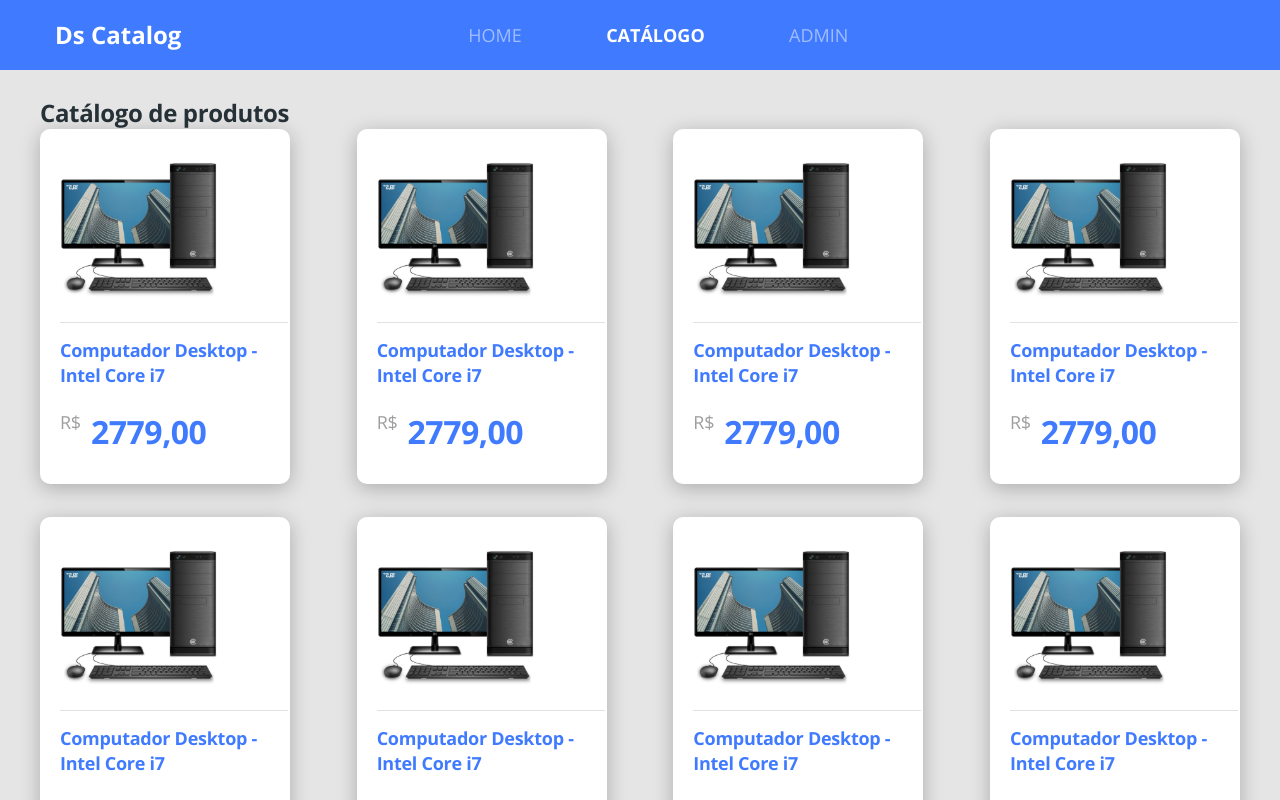
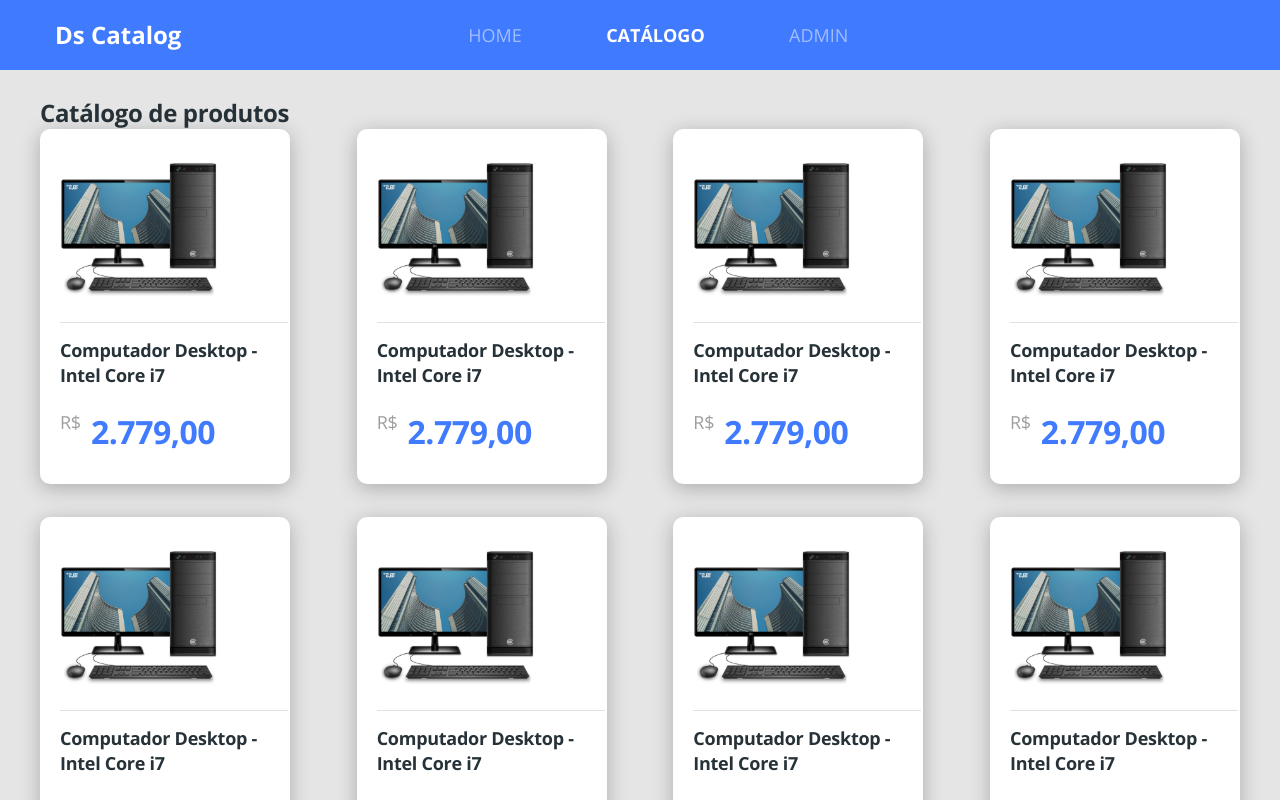
Before and after one commit to isacfarias/dscatalog-bootcamp-devsuperior, a React (Create React App) app in the folder front-web/: page /products in a window 1280 px wide. Shown: the top 800 px of the page. Built offline with nearby package versions, Linux system fonts and the light colour scheme.

Commit message:
add componente price

```diff
--- a/front-web/src/pages/Catalog/components/ProductCard/index.tsx
+++ b/front-web/src/pages/Catalog/components/ProductCard/index.tsx
@@ -1,6 +1,9 @@
 import React from 'react';
+import ProductPrice from '../ProductPrice';
 import { ReactComponent as ProdcuctImage } from '../../../../core/assets/images/product.svg'
 import './styles.scss';
+
+
 
 const ProductCard = () => (
     <div className="card-base border-radios-10 product-card">
@@ -9,10 +12,9 @@ const ProductCard = () => (
             <h6 className="product-name">
                 Computador Desktop - Intel Core i7
             </h6>
-            <div className="prodct-price-container">
-                <span className="product-currency">R$</span>
-                <h3 className="product-price">2779,00</h3>
-            </div>
+
+            <ProductPrice price="2.779,00"/>
+
         </div>
     </div>
 
--- a/front-web/src/pages/Catalog/components/ProductCard/styles.scss
+++ b/front-web/src/pages/Catalog/components/ProductCard/styles.scss
@@ -12,24 +12,5 @@
     font-size: 18px;
     line-height: 25px;
     letter-spacing: -0.015em;
+    color: #263238;
 }
-
-.prodct-price-container {
-    margin-top: 22px;
-    display: flex;
-}
-
-.product-currency {
-    font-size: 18px;
-    line-height: 25px;
-    letter-spacing: -0.015em;
-    color: #9e9e9e;
-}
-
-.product-price {
-    margin-left: 10px;
-    font-size: 32px;
-    line-height: 44px;
-    letter-spacing: -0.015em;
-    color: #407bff;
-}
--- a/front-web/src/pages/Catalog/components/ProductDetails/index.tsx
+++ b/front-web/src/pages/Catalog/components/ProductDetails/index.tsx
@@ -1,6 +1,7 @@
 import React from 'react';
 import { useParams } from 'react-router';
 import { Link } from 'react-router-dom';
+import ProductPrice from '../ProductPrice';
 import { ReactComponent as ArrowIcon } from '../../../../core/assets/images/arrow.svg';
 import { ReactComponent as ProductImage } from '../../../../core/assets/images/product.svg';
 import './styles.scss';
@@ -17,7 +18,7 @@ const ProductDetails = () => {
     return (
         <div className="product-details-container">
             <div className="card-base border-radios-20 product-datails">
-                <Link to="/produts" className="product-datails-goback">
+                <Link to="/products" className="product-datails-goback">
                     <ArrowIcon className="icon-goback" />
                     <h1 className="text-goback">Voltar</h1>
                 </Link>
@@ -30,8 +31,9 @@ const ProductDetails = () => {
                         <h1 className="product-datails-name">
                             Computador Desktop - Intel Core i7
                         </h1>
-                        <span className="product-currency">R$</span>
-                        <h3 className="product-price">2779,00</h3>
+
+                        <ProductPrice price="3.779,00" />
+
                     </div>
 
                     <div className="col-6 product-details-card border-radios-20">
--- a/front-web/src/pages/Catalog/components/ProductDetails/styles.scss
+++ b/front-web/src/pages/Catalog/components/ProductDetails/styles.scss
@@ -7,3 +7,7 @@
 .product-datails {
     padding: 50px 60px 90px 60px;
 }
+
+.product-datails .product-price {
+    font-size: 48px;
+}
--- /dev/null
+++ b/front-web/src/pages/Catalog/components/ProductPrice/index.tsx
@@ -0,0 +1,20 @@
+import React from 'react';
+import './styles.scss';
+
+
+type Props = {
+    price: string;
+}
+
+const ProductPrice = ({ price }: Props) => {
+    return (
+        <div className="product-price-container">
+            <span className="product-currency">R$</span>
+            <h3 className="product-price">
+                {price}
+            </h3>
+        </div>
+    );
+};
+
+export default ProductPrice;
--- /dev/null
+++ b/front-web/src/pages/Catalog/components/ProductPrice/styles.scss
@@ -0,0 +1,19 @@
+.product-price-container {
+    margin-top: 22px;
+    display: flex;
+}
+
+.product-currency {
+    font-size: 18px;
+    line-height: 25px;
+    letter-spacing: -0.015em;
+    color: #9e9e9e;
+}
+
+.product-price {
+    font-size: 32px;
+    line-height: 44px;
+    letter-spacing: -0.015em;
+    color: #407bff;
+    margin-left: 10px;
+}
```
